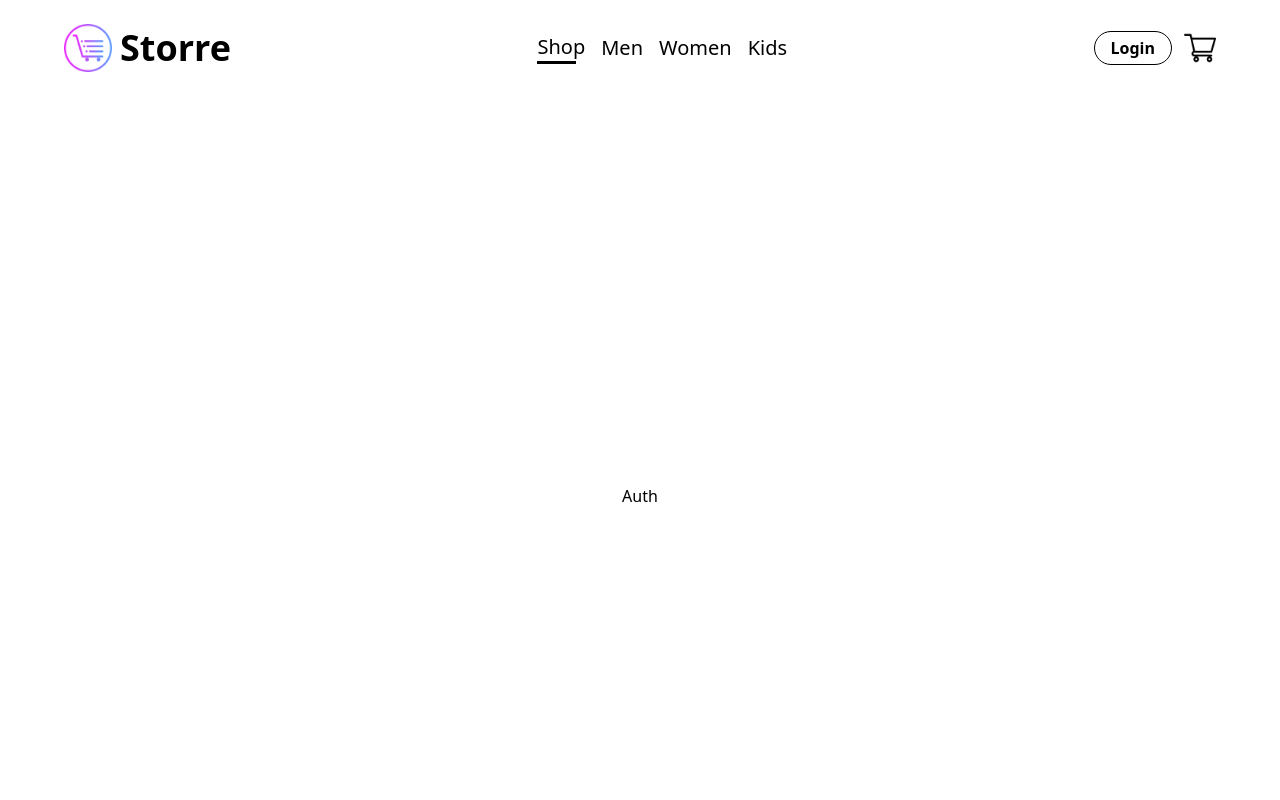
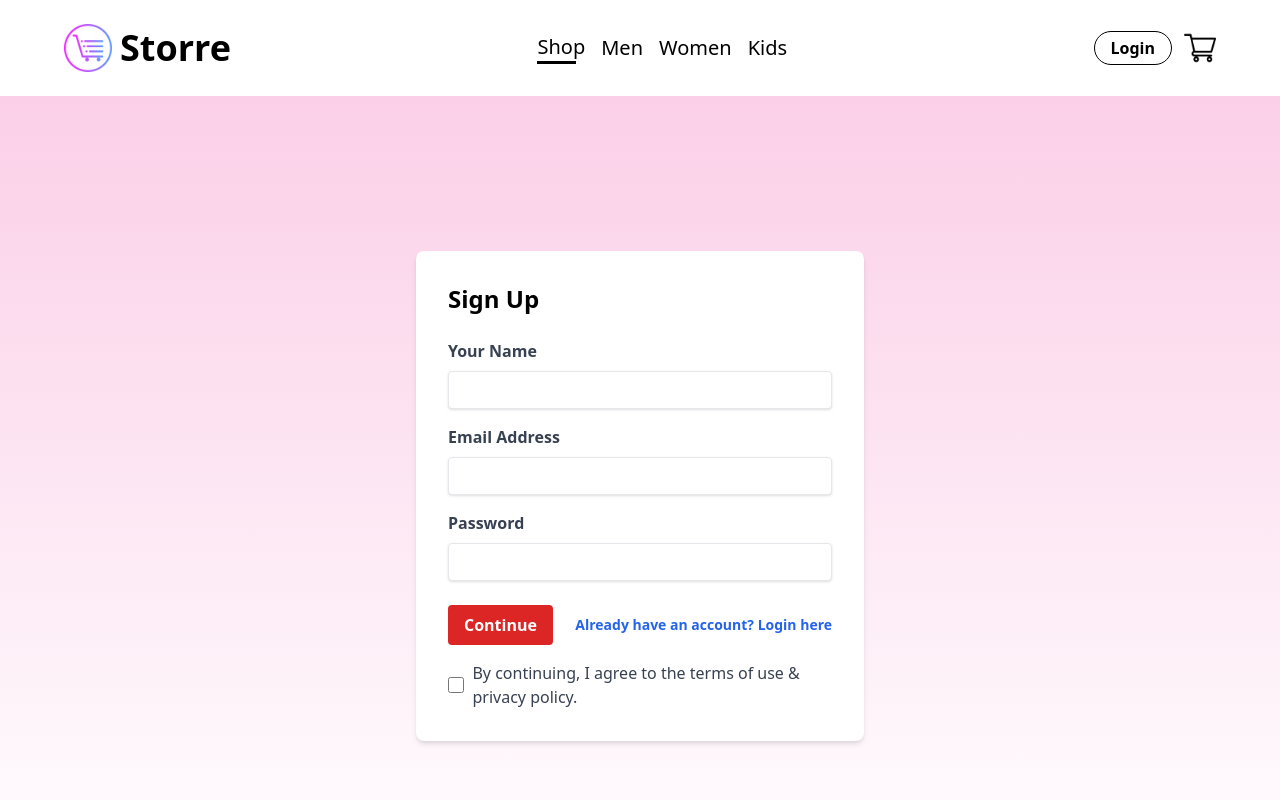
Before and after one commit to DanielAgbeni/Store, a React (Vite) app: page /auth in a window 1280 px wide. Shown: the top 800 px of the page. Built offline with nearby package versions, Linux system fonts and the light colour scheme.

Commit message:
Completed all pages

```diff
--- a/src/App.jsx
+++ b/src/App.jsx
@@ -47,7 +47,7 @@ const App = () => {
 					element={
 						<Category
 							banner={kids}
-							category='kids'
+							category='kid'
 						/>
 					}
 				/>
--- a/src/Components/Navbar.jsx
+++ b/src/Components/Navbar.jsx
@@ -65,11 +65,11 @@ const Navbar = () => {
 						</li>
 						<li
 							onClick={() => {
-								setMenu('kids');
+								setMenu('kid');
 							}}
 							className=' cursor-pointer hover:scale-110 transform transition ease-in-out duration-300 '>
 							<Link to={'/kids'}>Kids</Link>
-							{menu === 'kids' ? <hr /> : ''}
+							{menu === 'kid' ? <hr /> : ''}
 						</li>
 					</ul>
 				</div>
@@ -148,11 +148,11 @@ const Navbar = () => {
 					</li>
 					<li
 						onClick={() => {
-							setMenu('kids');
+							setMenu('kid');
 						}}
 						className=' cursor-pointer hover:scale-110 transform transition ease-in-out duration-300 '>
 						<Link to={'/kids'}>Kids</Link>
-						{menu === 'kids' ? <hr /> : ''}
+						{menu === 'kid' ? <hr /> : ''}
 					</li>
 				</ul>
 			</div>
--- a/src/Pages/Auth.jsx
+++ b/src/Pages/Auth.jsx
@@ -1,7 +1,93 @@
-import React from 'react';
+import React, { useState } from 'react';
 
 const Auth = () => {
-	return <div className=' flex items-center justify-center h-screen'>Auth</div>;
+	const [name, setName] = useState('');
+	const [email, setEmail] = useState('');
+	const [password, setPassword] = useState('');
+
+	const handleSubmit = (e) => {
+		e.preventDefault();
+		// Handle form submission logic here
+	};
+
+	return (
+		<div className='flex justify-center items-center min-h-screen bg-gradient-to-b from-pink-200 to-white'>
+			<div className='bg-white rounded-lg shadow-md p-8 max-w-md w-full'>
+				<h2 className='text-2xl font-bold mb-6'>Sign Up</h2>
+				<form onSubmit={handleSubmit}>
+					<div className='mb-4'>
+						<label
+							htmlFor='name'
+							className='block text-gray-700 font-bold mb-2'>
+							Your Name
+						</label>
+						<input
+							type='text'
+							id='name'
+							value={name}
+							onChange={(e) => setName(e.target.value)}
+							className='shadow appearance-none border rounded w-full py-2 px-3 text-gray-700 leading-tight focus:outline-none focus:shadow-outline'
+							required
+						/>
+					</div>
+					<div className='mb-4'>
+						<label
+							htmlFor='email'
+							className='block text-gray-700 font-bold mb-2'>
+							Email Address
+						</label>
+						<input
+							type='email'
+							id='email'
+							value={email}
+							onChange={(e) => setEmail(e.target.value)}
+							className='shadow appearance-none border rounded w-full py-2 px-3 text-gray-700 leading-tight focus:outline-none focus:shadow-outline'
+							required
+						/>
+					</div>
+					<div className='mb-6'>
+						<label
+							htmlFor='password'
+							className='block text-gray-700 font-bold mb-2'>
+							Password
+						</label>
+						<input
+							type='password'
+							id='password'
+							value={password}
+							onChange={(e) => setPassword(e.target.value)}
+							className='shadow appearance-none border rounded w-full py-2 px-3 text-gray-700 leading-tight focus:outline-none focus:shadow-outline'
+							required
+						/>
+					</div>
+					<div className='flex items-center justify-between'>
+						<button
+							type='submit'
+							className='bg-red-600 hover:bg-red-700 text-white font-bold py-2 px-4 rounded focus:outline-none focus:shadow-outline'>
+							Continue
+						</button>
+						<a
+							href='#'
+							className='inline-block align-baseline font-bold text-sm text-blue-600 hover:text-blue-800'>
+							Already have an account? Login here
+						</a>
+					</div>
+					<div className='mt-4'>
+						<label className='inline-flex items-center'>
+							<input
+								type='checkbox'
+								className='form-checkbox h-5 w-5 text-red-600'
+								required
+							/>
+							<span className='ml-2 text-gray-700'>
+								By continuing, I agree to the terms of use & privacy policy.
+							</span>
+						</label>
+					</div>
+				</form>
+			</div>
+		</div>
+	);
 };
 
 export default Auth;
--- a/src/Pages/Category.jsx
+++ b/src/Pages/Category.jsx
@@ -1,14 +1,37 @@
 import React, { useContext } from 'react';
 import { ShopContext } from '../Context/ShopContext';
+import Item from '../Components/Item';
 
 const Category = (props) => {
 	const { all_product } = useContext(ShopContext);
 	return (
-		<div className=' flex items-center justify-center'>
+		<div className='max-w-7xl mx-auto w-screen'>
 			<img
 				src={props.banner}
 				alt=''
+				className=''
 			/>
+			<div>
+				<p>
+					<span>Showing 1-12</span> out of 36 products
+				</p>
+			</div>
+			<div className='mt-6 grid grid-cols-1 gap-y-10 gap-x-6 md:grid-cols-4 xl:gap-x-8 px-12'>
+				{all_product.map((item, i) => {
+					if (props.category === item.category) {
+						return (
+							<Item
+								key={i}
+								id={item.id}
+								name={item.name}
+								image={item.image}
+								new_price={item.new_price}
+								old_price={item.old_price}
+							/>
+						);
+					} else return null;
+				})}
+			</div>
 		</div>
 	);
 };
```
